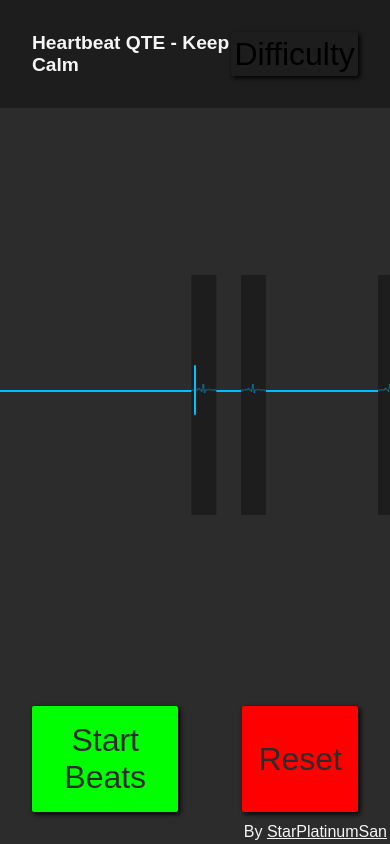
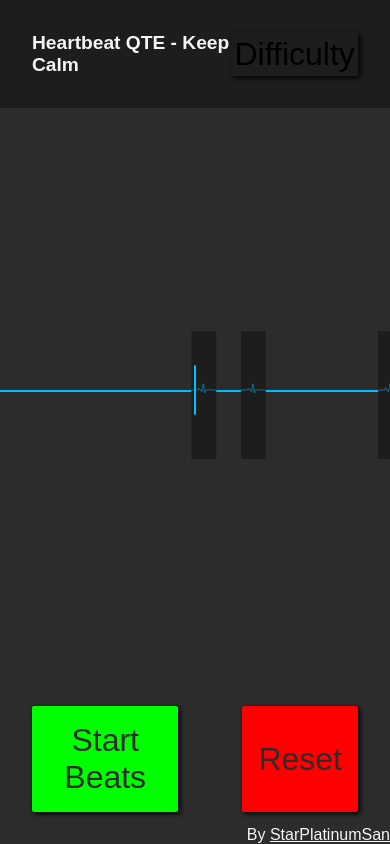
Before and after one commit to StarPlatinumSan/Heartbeat-QTE, a React (Vite) app in the folder stay-calm/: page / in a window 390 px wide. Both pictures are taken after a click on the button "Start Beats". Built offline with nearby package versions, Linux system fonts and the light colour scheme; a web font is replaced by a local one.

Commit message:
mobile fix

```diff
--- a/stay-calm/src/assets/styles/_app.scss
+++ b/stay-calm/src/assets/styles/_app.scss
@@ -392,7 +392,6 @@ body {
     flex-direction: column;
     max-width: 100%;
     height: fit-content;
-    margin-top: 3rem;
   }
 
   .quick {
@@ -418,4 +417,12 @@ body {
   .buttonDifficulty {
     padding: 0.2rem;
   }
+
+  .author {
+    margin: 0;
+  }
+
+  .beat {
+    height: 8rem;
+  }
 }
```
